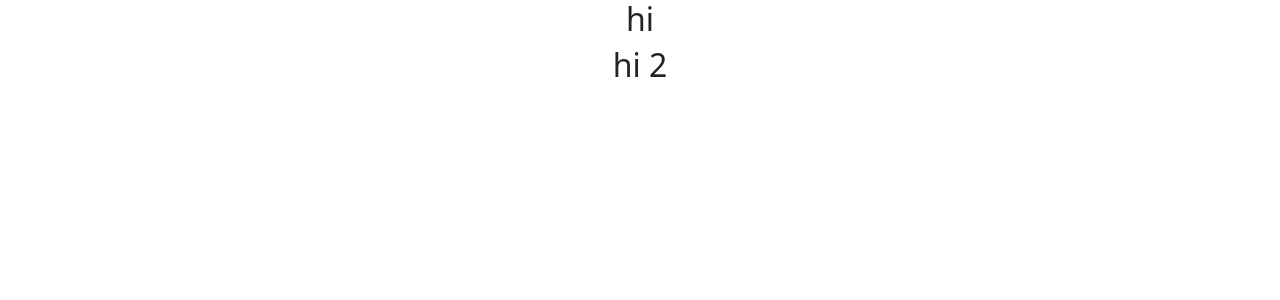
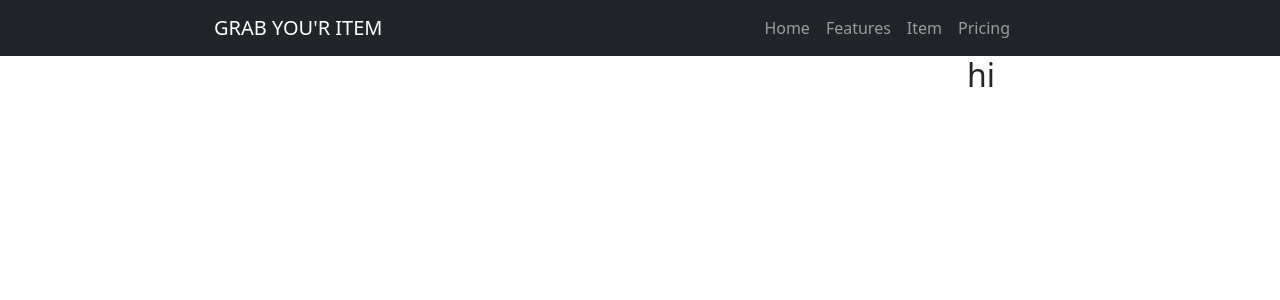
Before and after one commit to BabluMia/lucky-one-react, a React (Create React App) app: page / in a window 1280 px wide. Shown: the top 300 px of the page. Built offline with nearby package versions, Linux system fonts and the light colour scheme.

Commit message:
header and data created

```diff
--- /dev/null
+++ b/public/data.json
@@ -0,0 +1,98 @@
+[
+    {
+        "id": 1,
+        "brand":"Apple",
+        "name": "Mac-Book Pro M1 8/256GB",
+        "price": 1260,
+        "img": "https://www.startech.com.bd/image/cache/catalog/laptop/apple/macbook-pro-16-inch/macbook-pro-16-inch-01-500x500.jpg"
+
+    },
+    {
+        "id": 2,
+        "brand":"Apple",
+        "name": "Mac-Book Pro M1 8/256GB",
+        "price": 1520,
+        "img": "https://www.startech.com.bd/image/cache/catalog/laptop/apple/macbook-pro-16-inch/macbook-pro-16-inch-01-500x500.jpg"
+
+    },
+    {
+        "id": 3,
+        "brand":"Apple",
+        "name": "Mac Studio",
+        "price": 3390,
+        "img": "https://www.startech.com.bd/image/cache/catalog/desktop-pc/mac-mini/m1-chip/m1-chip-01-500x500.jpg"
+
+    },
+    {
+        "id": 4,
+        "brand":"ASUS",
+        "name": "Vivo Book 13",
+        "price": 499,
+        "img": "https://www.startech.com.bd/image/cache/catalog/laptop/asus/zephyrus-g14-ga401q/zephyrus-g14-ga401q-01-500x500.jpg"
+
+    },
+    {
+        "id": 5,
+        "brand":"ASUS",
+        "name": "Vivo Book 14 Pro",
+        "price": 799,
+        "img": "https://www.startech.com.bd/image/cache/catalog/laptop/asus/vivobook-pro-16x-oled/vivobook-pro-16x-oled-01-500x500.jpg"
+
+    },
+    {
+        "id": 6,
+        "brand":"ASUS",
+        "name": "Asus ZenBook 14 Flip",
+        "price": 1420,
+        "img": "https://www.startech.com.bd/image/cache/catalog/laptop/asus/zenbook-14-flip-oled-up5401ea/zenbook-14-flip-oled-up5401ea-01-500x500.jpg"
+
+    },
+    {
+        "id": 7,
+        "brand":"HP",
+        "name": "HP Pavilion Laptop - 15t",
+        "price": 699,
+        "img": "https://ssl-product-images.www8-hp.com/digmedialib/prodimg/lowres/c07961089.png?imwidth=430&imdensity=1"
+
+    },
+    {
+        "id": 8,
+        "brand":"HP",
+        "name": "HP ENVY 17t",
+        "price": 899,
+        "img": "https://www.hp.com/us-en/shop/pdp/hp-17z-cp000-laptop-pc-touch-optional-2v2h8av-1"
+
+    },
+    {
+        "id": 9,
+        "brand":"HP",
+        "name": "HP EliteBook x360",
+        "price": 1520,
+        "img": "https://www.hp.com/us-en/shop/app/assets/images/product/17N20AV_MB/center_facing.png?_=1637921751916&imwidth=430&imdensity=1"
+
+    },
+    {
+        "id": 10,
+        "brand":"LENOVO",
+        "name": "X380 Yoga",
+        "price": 999,
+        "img": "https://www.lenovo.com/medias/lenovo-laptop-thinkpad-x380-2-in-1-hero.png?context=bWFzdGVyfHJvb3R8OTMwODl8aW1hZ2UvcG5nfGhjNC9oZWMvOTYxNzc5MzkwODc2Ni5wbmd8M2RiOGQyZTUxZTdjYzZlMDI2OTIyMGM1NmY0NGVjMzRiYjU3NGYzZTkxYzkxM2RkYmI2MTkyNWZlOGE2NWJiMA"
+
+    },
+    {
+        "id": 11,
+        "brand":"LENOVO",
+        "name": "IdeaPad Duet 3i",
+        "price": 643,
+        "img": "https://www.lenovo.com/medias/lenovo-laptop-ideapad-duet-3-10-subseries-hero.png?context=bWFzdGVyfHJvb3R8NTU2ODl8aW1hZ2UvcG5nfGgxYy9oYWUvMTA5MjU4MTQ2NDQ3NjYucG5nfDlhZTM1NDczNjAxNzY1ZmEzNTUzMTU2OTQ4NTJhM2QxZWZlNDJlMjQ4NmE2OWY4NzE0OTZjNzY0ZWYzNzc3NGY"
+
+    },
+    {
+        "id": 12,
+        "brand":"LENOVO",
+        "name": "IdeaPad Gaming 3i (15”)",
+        "price": 870,
+        "img": "https://www.lenovo.com/medias/lenovo-laptop-legion-ideapad-3-gaming-hero.png?context=bWFzdGVyfHJvb3R8Njc3MzN8aW1hZ2UvcG5nfGhlZS9oNWYvMTA4NTEwODU3MTM0MzgucG5nfGM3MzZhMWRhMWMxMDFiOTUwOWE4ZjVmNjY3Nzk0ZWIxMWZkYzhhOGRiMzE5MjUyOWY3NGE0OTNkYWE0YjE1MjQ"
+
+    }
+]
--- a/src/Components/Header/Header.js
+++ b/src/Components/Header/Header.js
@@ -1,10 +1,23 @@
 import './Header.css'
 import React from 'react';
+import { Container, Nav, Navbar } from 'react-bootstrap';
 
 const Header = () => {
     return (
         <div>
-            <h2>hi</h2>
+            <>
+        <Navbar className="ps-5" bg="dark" variant="dark">
+          <Container className="w-75 mx-auto">
+            <Navbar.Brand href="#home">GRAB YOU'R ITEM</Navbar.Brand>
+            <Nav className="me-5 pe-5">
+              <Nav.Link href="#home">Home</Nav.Link>
+              <Nav.Link href="#features">Features</Nav.Link>
+              <Nav.Link href="#item">Item</Nav.Link>
+              <Nav.Link href="#pricing">Pricing</Nav.Link>
+            </Nav>
+          </Container>
+        </Navbar>
+      </>
         </div>
     );
 };
--- a/src/Components/Products/Products.js
+++ b/src/Components/Products/Products.js
@@ -1,12 +1,25 @@
-import './Products.css'
-import React from 'react';
+import "./Products.css";
+import React, { useEffect, useState } from "react";
 
 const Products = () => {
-    return (
-        <div>
-            <h2>hi 2</h2>
+  const [products, setProducts] = useState([]);
+  useEffect(() => {
+    fetch("data.json")
+      .then((res) => res.json())
+      .then((data) => setProducts(data));
+  }, []);
+  return (
+    <div>
+      <div className="row gx-5 container">
+        <div className="col-lg-10">
+          {products.map((product) => console.log(product.img))}
         </div>
-    );
+        <div className="col-lg-2 ">
+          <h2>hi</h2>
+        </div>
+      </div>
+    </div>
+  );
 };
 
 export default Products;
```
